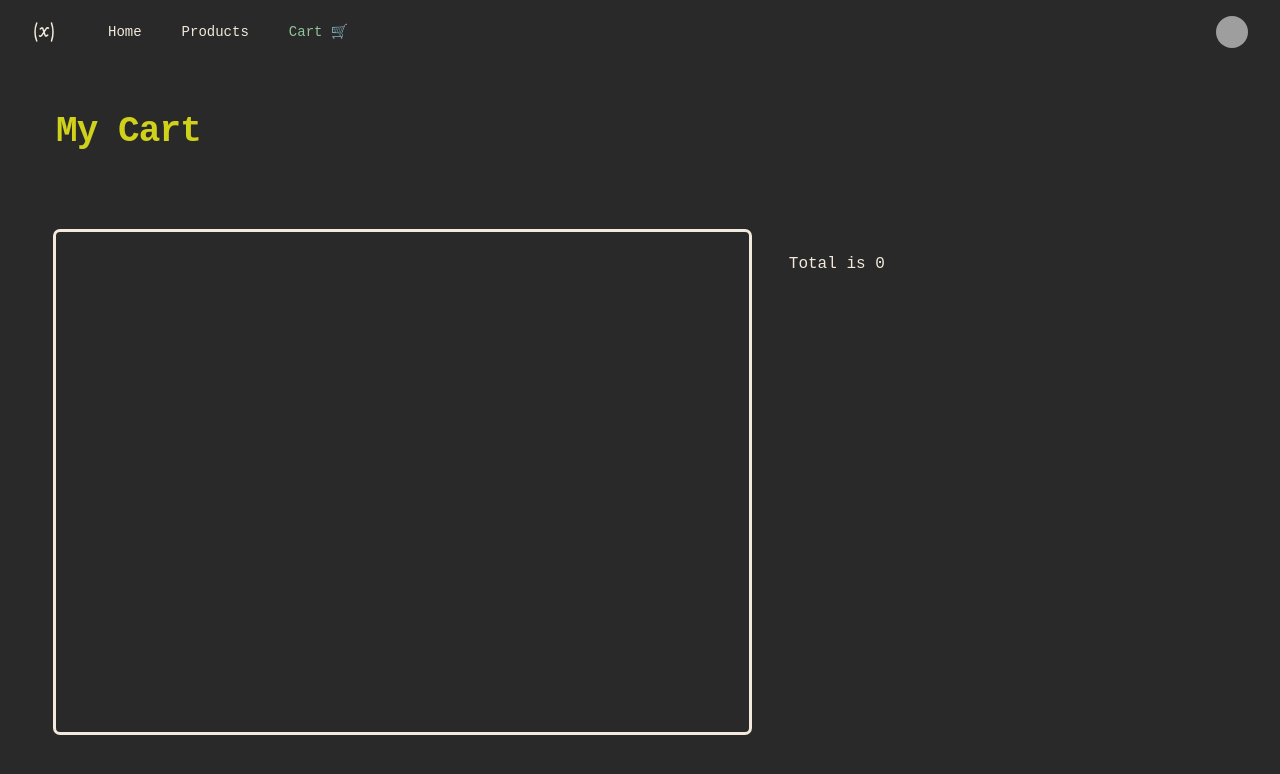
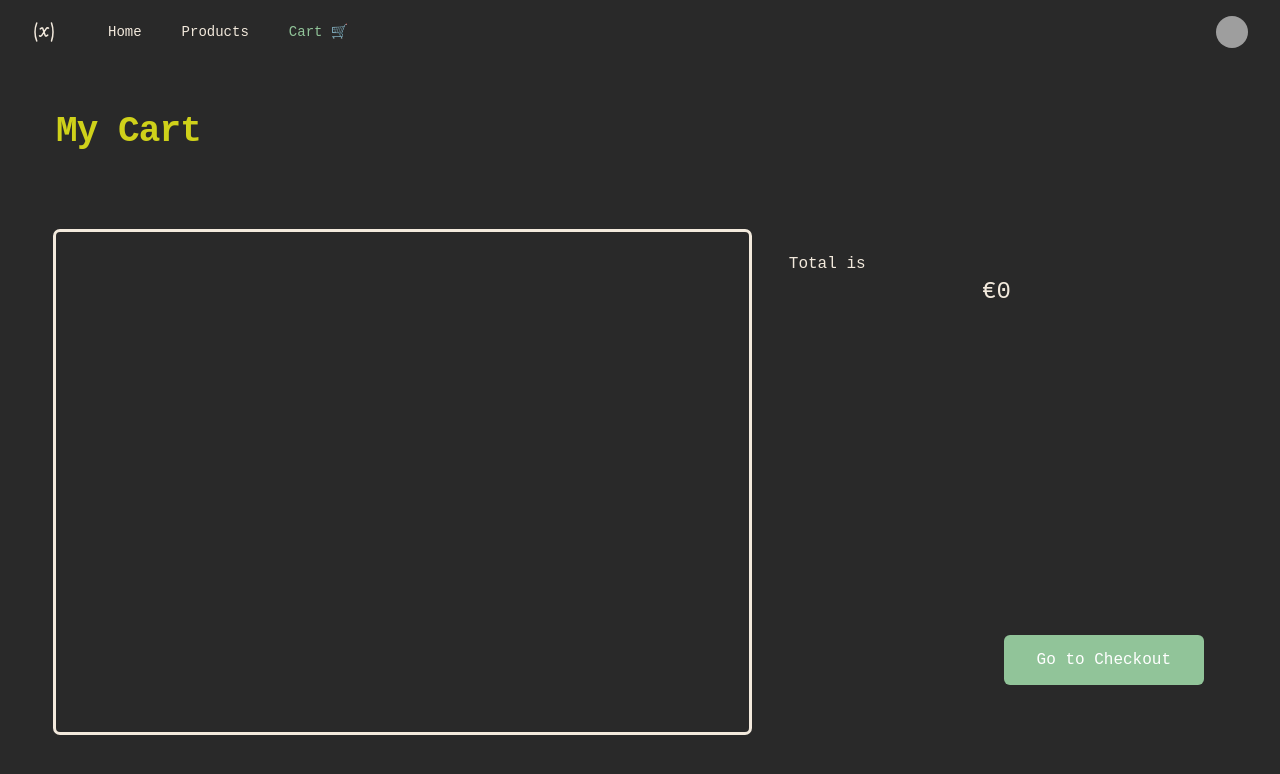
Before and after one commit to lukeconnolly2/Ai-Store, a React (Vite) app in the folder frontend/: page /cart in a window 1280 px wide. Shown: the top 774 px of the page. Built offline with nearby package versions, Linux system fonts and the light colour scheme; grey boxes are pictures that could not be loaded.

Commit message:
Basic styling for total + added go to checkout button

```diff
--- a/frontend/src/pages/Cart.jsx
+++ b/frontend/src/pages/Cart.jsx
@@ -1,4 +1,5 @@
 import { useContext } from "react"
+import {Link} from "react-router-dom"
 import { TESTPRODUCTSALL } from "../../TESTPRODUCTSALL"
 import { ShopContext } from "../context/ShopContext"
 import { ProductPreview } from "./ProductPreview"
@@ -17,7 +18,15 @@ export default function Cart() {
             <ProductPreview product={prod} />
           ))
         } </div>
-        <div className="h-full col-span-2 p-5">Total is {cartTotal()}</div>
+        <div className="h-full col-span-2 p-5">
+          <div className="w-full h-5/6">
+          Total is
+              <div className="font text-2xl text-center">€{cartTotal()}</div>
+          </div>
+          <div className="w-full h-1/6 text-right align-text-bottom">
+            <Link to="/checkout" class="inline-block rounded-md border border-transparent bg-secondary py-3 px-8 text-center font-medium text-white hover:bg-secondary">Go to Checkout</Link>
+          </div>
+        </div>
       </div>
     </div>
   )
```
